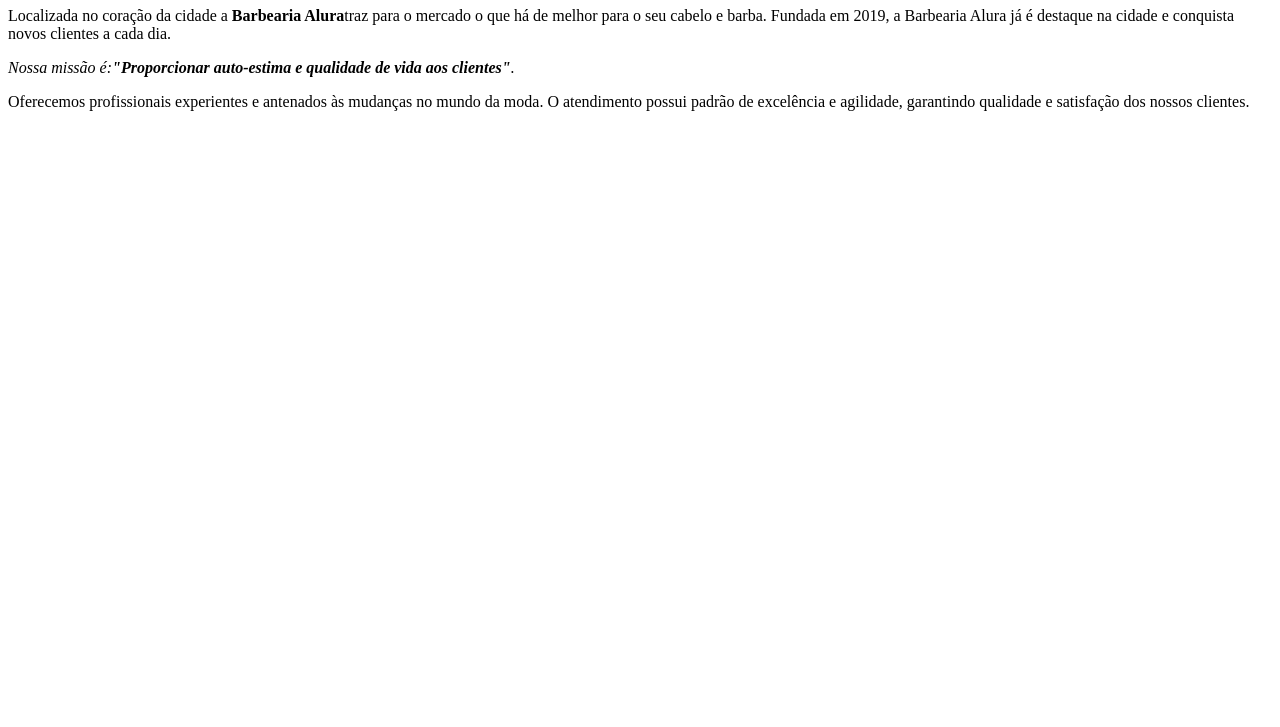
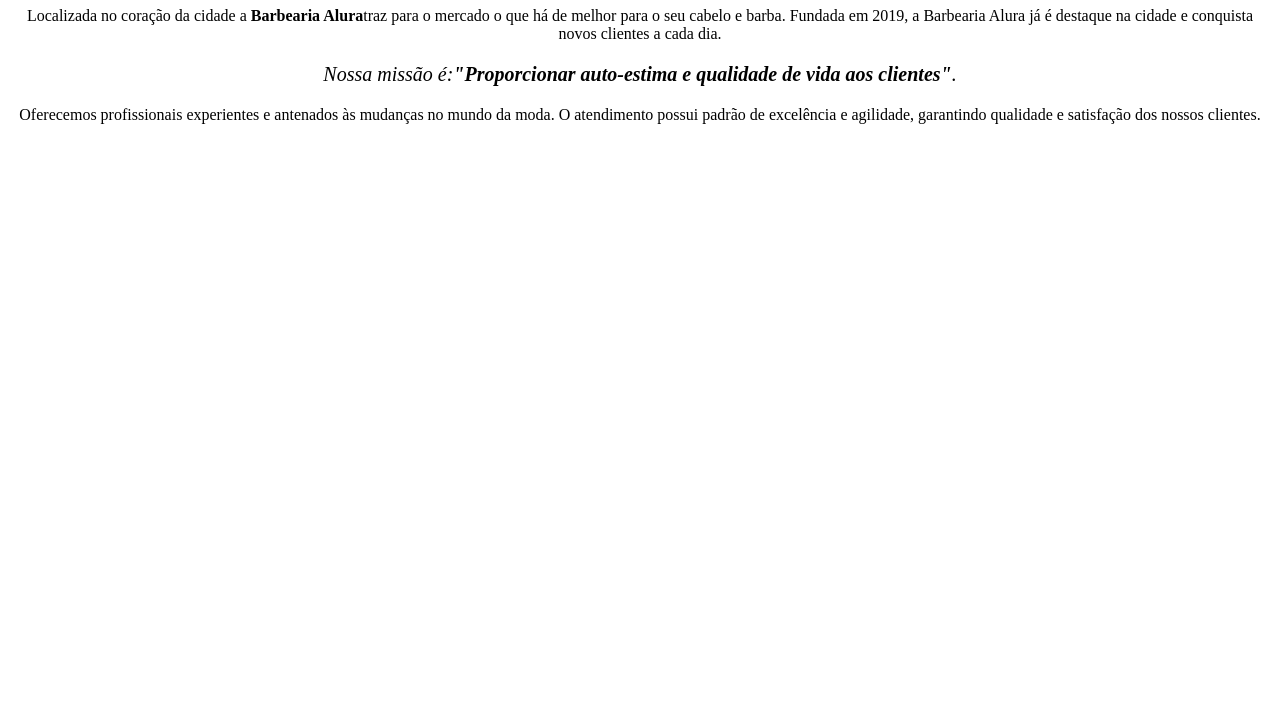
Before and after one commit to stephanielemes/barbearia-alura, a plain HTML site: page index.html in a window 1280 px wide. Shown: the part 73-800 px from the top of the page. Drawn offline with Linux system fonts and the light colour scheme.

Commit message:
Add files via upload

```diff
--- a/index.html
+++ b/index.html
@@ -4,13 +4,21 @@
 	<meta charset="utf-8">
 	<meta name="viewport" content="width=device-width, initial-scale=1">
 	<title></title>
+	<style type="text/css">
+		p,h1{
+			text-align: center;
+		}
+
+	</style>
+
+
 </head>
 <body>
 <h1>Sobre a Barbearia Alura</h1>
 
 <P>Localizada no coração da cidade a <strong>Barbearia Alura</strong>traz para o mercado o que há de melhor para o seu cabelo e barba. Fundada em 2019, a Barbearia Alura já é destaque na cidade e conquista novos clientes a cada dia.</P>
 
-<em><P>Nossa missão é:<strong>"Proporcionar auto-estima e qualidade de vida aos clientes"</strong>.</em></P>
+<p style="text-align: center;font-size: 20px"><em>Nossa missão é:<strong>"Proporcionar auto-estima e qualidade de vida aos clientes"</strong>.</em></P>
 
 <P>Oferecemos profissionais experientes e antenados às mudanças no mundo da moda. O atendimento possui padrão de excelência e agilidade, garantindo qualidade e satisfação dos nossos clientes.</P>
 </body>
```
